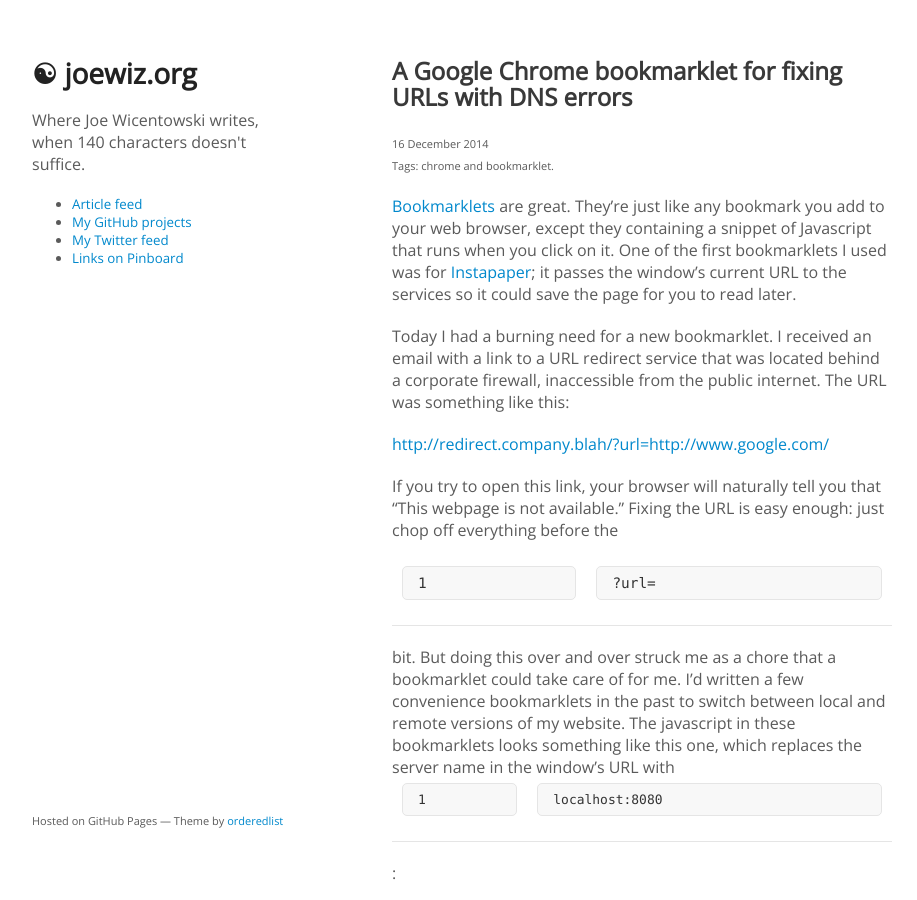
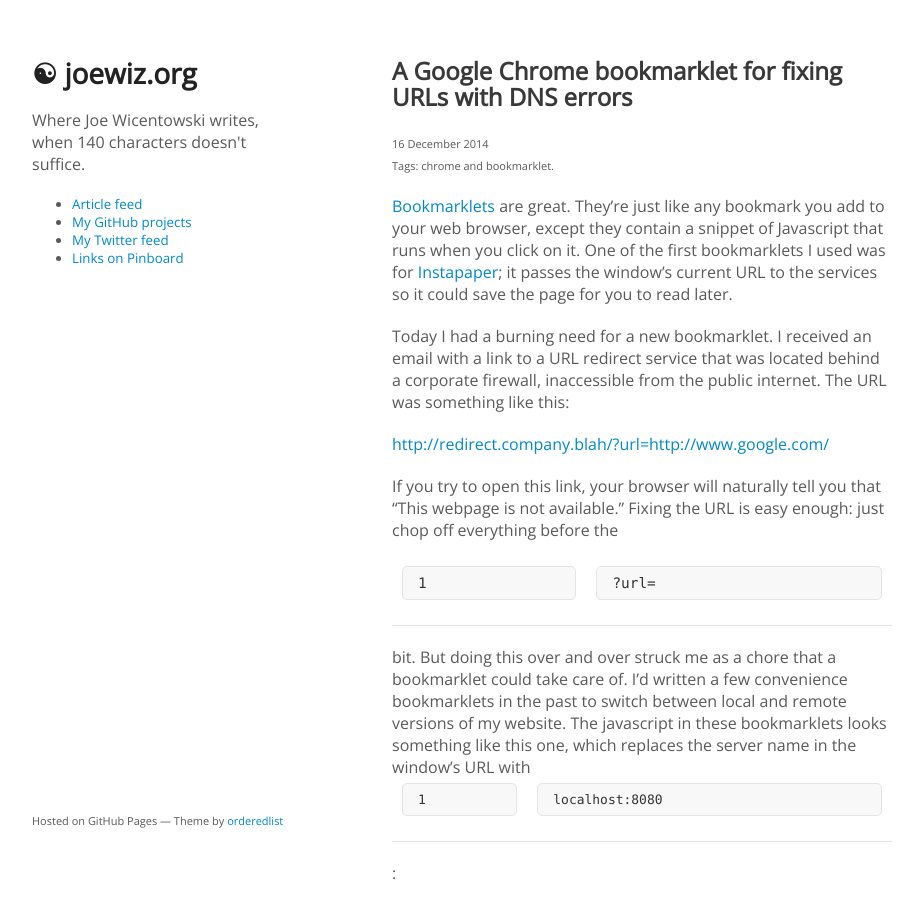
Before and after one commit to joewiz/joewiz.github.io, a Jekyll site: the page built from _posts/2014-12-16-a-bookmarklet-for-fixing-urls-with-dns-errors.md, in a window 1280 px wide and 900 px high. Shown: the whole window, without its empty margins (178-1095 px from the left). Built offline with Jekyll 4.4.1, drawn with Linux system fonts in a browser that asks for light colours.

Commit message:
fixed typos, indented examples

```diff
--- a/_posts/2014-12-16-a-bookmarklet-for-fixing-urls-with-dns-errors.md
+++ b/_posts/2014-12-16-a-bookmarklet-for-fixing-urls-with-dns-errors.md
@@ -8,7 +8,7 @@
 ---
 
 [Bookmarklets](http://en.wikipedia.org/wiki/Bookmarklet) are great.  They're just like any bookmark
-you add to your web browser, except they containing a snippet of Javascript that runs when you click
+you add to your web browser, except they contain a snippet of Javascript that runs when you click
 on it.  One of the first bookmarklets I used was for [Instapaper](https://www.instapaper.com/save);
 it passes the window's current URL to the services so it could save the page for you to read later.
 
@@ -20,8 +20,8 @@
 
 If you try to open this link, your browser will naturally tell you that "This webpage is not available."
 Fixing the URL is easy enough: just chop off everything before the `?url=` bit.  But doing this over and over
-struck me as a chore that a bookmarklet could take care of for me.  I'd written a few convenience
-bookmarklets in the past to switch between local and remote versions of my website.  The javascript in these
+struck me as a chore that a bookmarklet could take care of. I'd written a few convenience
+bookmarklets in the past to switch between local and remote versions of my website. The javascript in these
 bookmarklets looks something like this one, which replaces the server name in the window's URL with
 `localhost:8080`:
 
@@ -31,28 +31,28 @@
 
 With the corporate intranet URL, though, I ran right into a roadblock using this approach:
 `window.location.href` was returning `data:text/html,chromewebdata"` instead of the URL in the location bar.
-The problem was that Chrome's DNS error page had usurped the window's `location`!  It seemed that the
+The problem was that Chrome's DNS error page had usurped the window's `location`! It seemed that the
 original URL was nowhere to be found in the DOM in `window.*` where I was used to looking.
 
-But then I noticed that the text of Chrome's error page contained the original URL.  While View Source was of
+But then I noticed that the text of Chrome's error page contained the original URL. While View Source was of
 no help, I brought up Google's Developer Tools (right click on the page and select Inspect Element)
 and dug into the actual source code of the error page. I found the full original URL in a Javascript
 variable accessible via `templateData.summary.failedUrl`. Typing this phrase into the Developer
 Console returned the original URL.
 
-`templateData.summary.failedUrl`
+    templateData.summary.failedUrl
 
 returned
 
-`http://redirect.company.blah/?url=http://www.google.com/`
+    http://redirect.company.blah/?url=http://www.google.com/
 
-Bingo!  Now I needed strip off everything before the `?url=` parameter. Regex to the rescue!
+Bingo! Now I needed strip off everything before the `?url=` parameter. Regex to the rescue!
 
-`templateData.summary.failedUrl.replace(/.*\?url=/,'')`
+    templateData.summary.failedUrl.replace(/.*\?url=/,'')
 
 ... returned:
 
-`www.google.com`
+    www.google.com
 
 With this in hand, I was able to create my bookmarklet:
 
```
